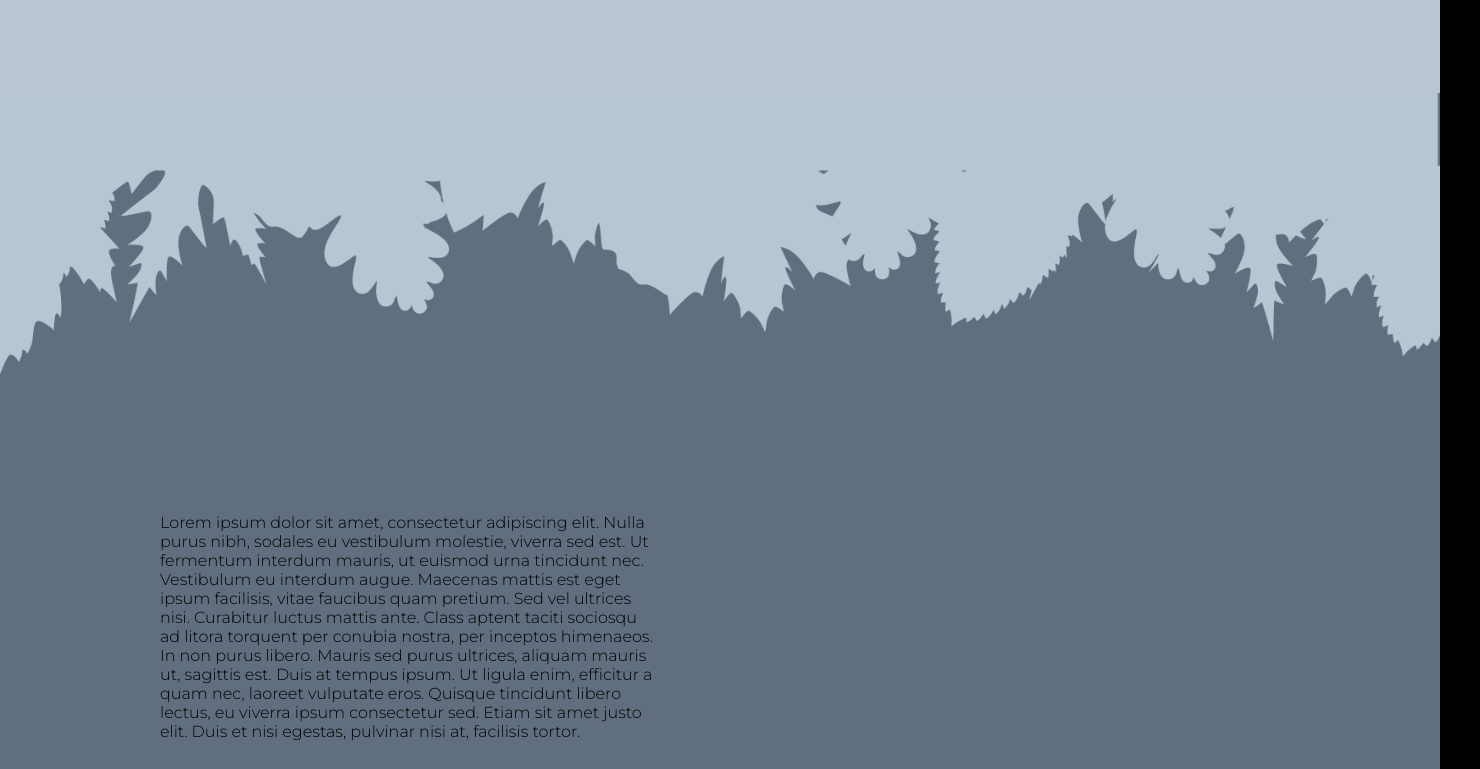
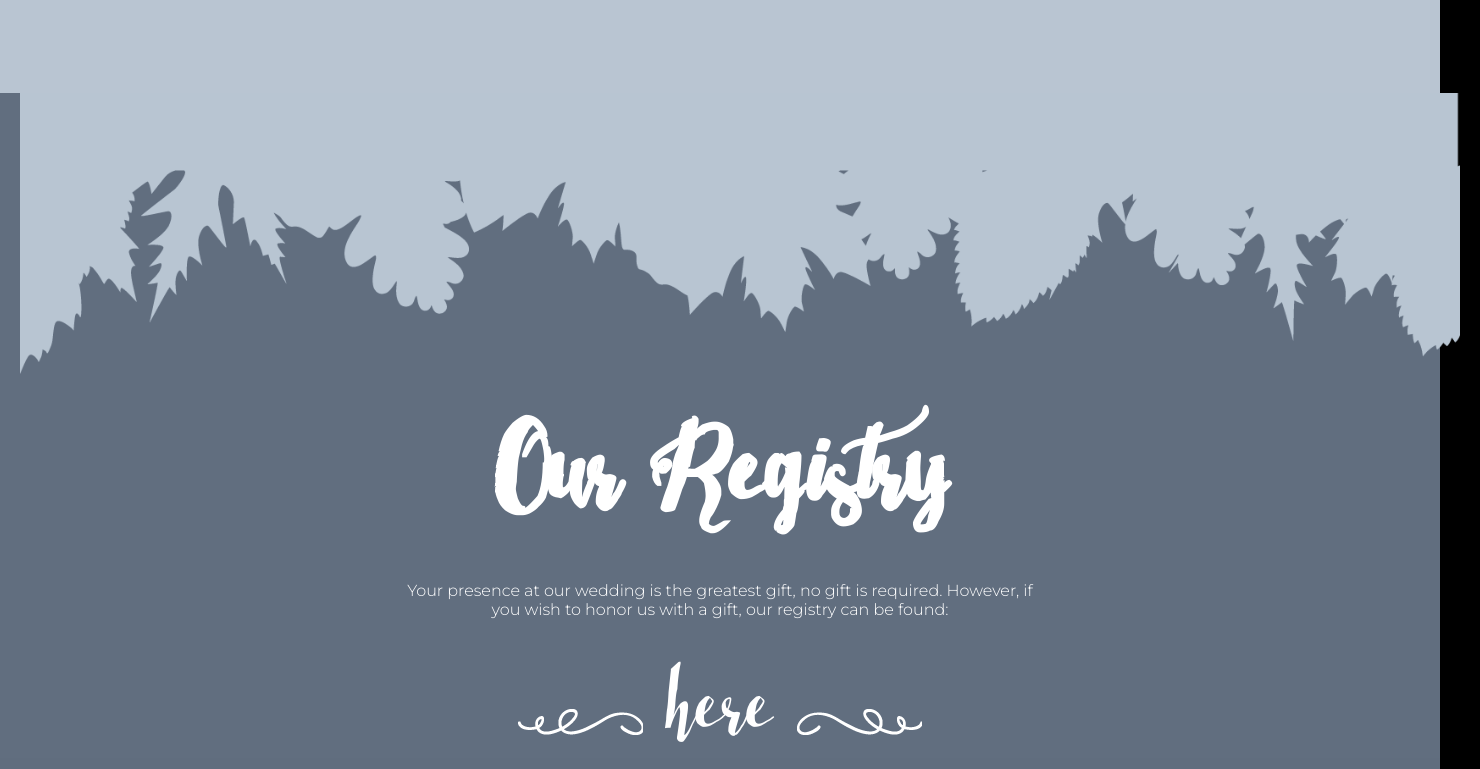
Before and after one commit to censhin/njsquared, a website: page app/public/index.html in a window 1280 px wide. Shown: the part 6271-7040 px from the top of the page, 1480 px wide, since content can reach past the window. Drawn offline with Linux system fonts and the light colour scheme.

Commit message:
feat(all): added registry styling

```diff
--- a/app/public/css/main.css
+++ b/app/public/css/main.css
@@ -242,18 +242,42 @@ body {
   background: #b9c5d2;
 }
 
+#registry-wrapper {
+  text-align: center;
+}
+
 #registry {
-  color: #000000;
+  color: #ffffff;
   background: #616e7f;
 }
 
-#registry .text-container {
-  display: block;
-  padding: 50px 40px 0px 40px;
+#registry h1 {
+  font-family: "LaserMetal";
+  font-size: 120px;
+  margin: 20px;
 }
 
-#registry .text-container p {
-  margin: 0px;
+#registry p {
+  padding-top: 20px;
+  padding-bottom: 20px;
+  padding-left: 400px;
+  margin-right: 400px;
+}
+
+#registry a {
+  font-family: "LaserMetal";
+  font-size: 90px;
+  color: #ffffff;
+  text-decoration: none;
+}
+
+#registry a:link:hover {
+  color: #c4744f;
+}
+
+#registry img {
+  padding-left: 20px;
+  padding-right: 20px;
 }
 
 #rsvp {
--- a/app/public/index.html
+++ b/app/public/index.html
@@ -202,13 +202,12 @@ drow ninit.You’refu    ckingdead,kiddo .Whatthefuckdidyoujus
         <div class="footer-container">
           <img src="img/leaves4.png"></img>
         </div>
-        <div class="content-wrapper">
-          <div class="text-container">
-            <p>Lorem ipsum dolor sit amet, consectetur adipiscing elit. Nulla purus nibh, sodales eu vestibulum molestie, viverra sed est. Ut fermentum interdum mauris, ut euismod urna tincidunt nec. Vestibulum eu interdum augue. Maecenas mattis est eget ipsum facilisis, vitae faucibus quam pretium. Sed vel ultrices nisi. Curabitur luctus mattis ante. Class aptent taciti sociosqu ad litora torquent per conubia nostra, per inceptos himenaeos. In non purus libero. Mauris sed purus ultrices, aliquam mauris ut, sagittis est. Duis at tempus ipsum. Ut ligula enim, efficitur a quam nec, laoreet vulputate eros. Quisque tincidunt libero lectus, eu viverra ipsum consectetur sed. Etiam sit amet justo elit. Duis et nisi egestas, pulvinar nisi at, facilisis tortor.</p>
-          </div>
-          <div class="image-container">
-            <img src="img/registry1.jpg"></img>
-          </div>
+        <div id="registry-wrapper">
+          <h1>Our Registry</h1>
+          <p>Your presence at our wedding is the greatest gift, no gift is required. However, if you wish to honor us with a gift, our registry can be found:</p>
+          <img src="img/swirly-L.png"></img>
+          <a href="http://thkfl.com/njsquared">here</a>
+          <img src="img/swirly-R.png"></img>
         </div>
       </section>
 
```
Also changed, not shown: app/public/img/swirly-L.png (added), app/public/img/swirly-R.png (added).
